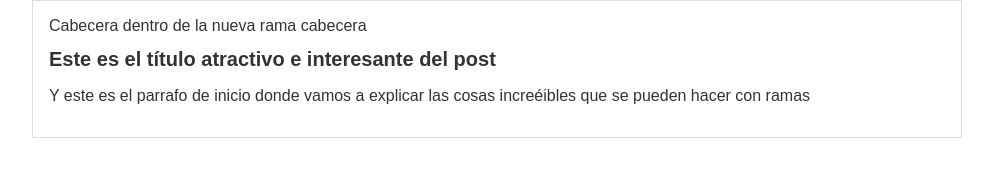
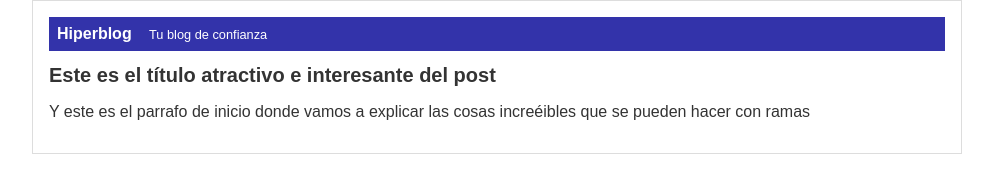
Before and after one commit to frjjosele/hiperblog, a plain HTML site: page index.html in a window 1280 px wide. Shown: the whole page, without its empty margins (143-1136 px from the left). Drawn offline with Linux system fonts and the light colour scheme.

Commit message:
finalizada la cabecera con diseño azul

```diff
--- a/css/estilos.css
+++ b/css/estilos.css
@@ -20,3 +20,18 @@ body
 {
     font-size: 20px;
 }
+
+#cabecera{
+     background: #33A;
+     box-shadow: 0px 2px 20px 0 px rgba(0,0,0,0.5);
+     color: white;
+     font-weight: bold;
+     margin: 0;
+     padding: 0.5em;
+}
+
+#cabecera #tagline{
+     padding: 0 0 0 1em;
+     font-weight: normal;
+     font-size: 0.8em;
+}
--- a/index.html
+++ b/index.html
@@ -7,7 +7,8 @@
 
         <div id="container">
             <div id="cabecera">
-                Cabecera dentro de la nueva rama cabecera
+                Hiperblog
+                <span id="tagline">Tu blog de confianza</span>
             </div>
             <div id="post">
                 <h1>Este es el título atractivo e interesante del post</h1>
```
